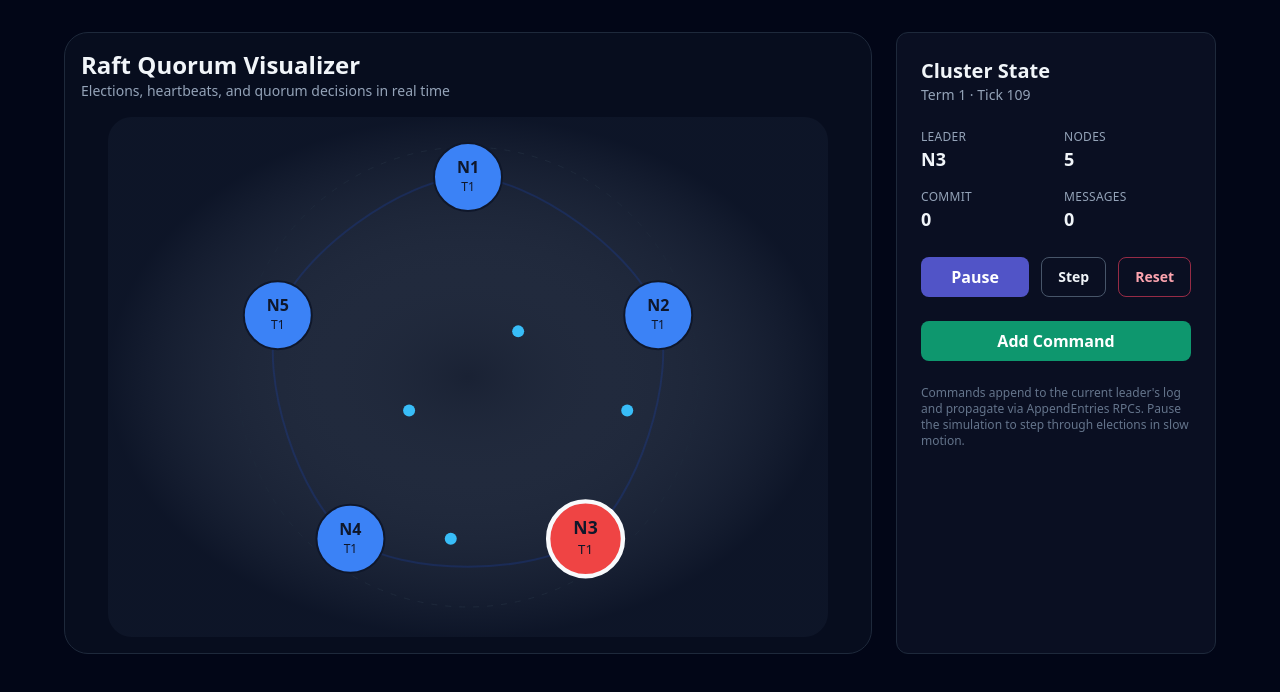
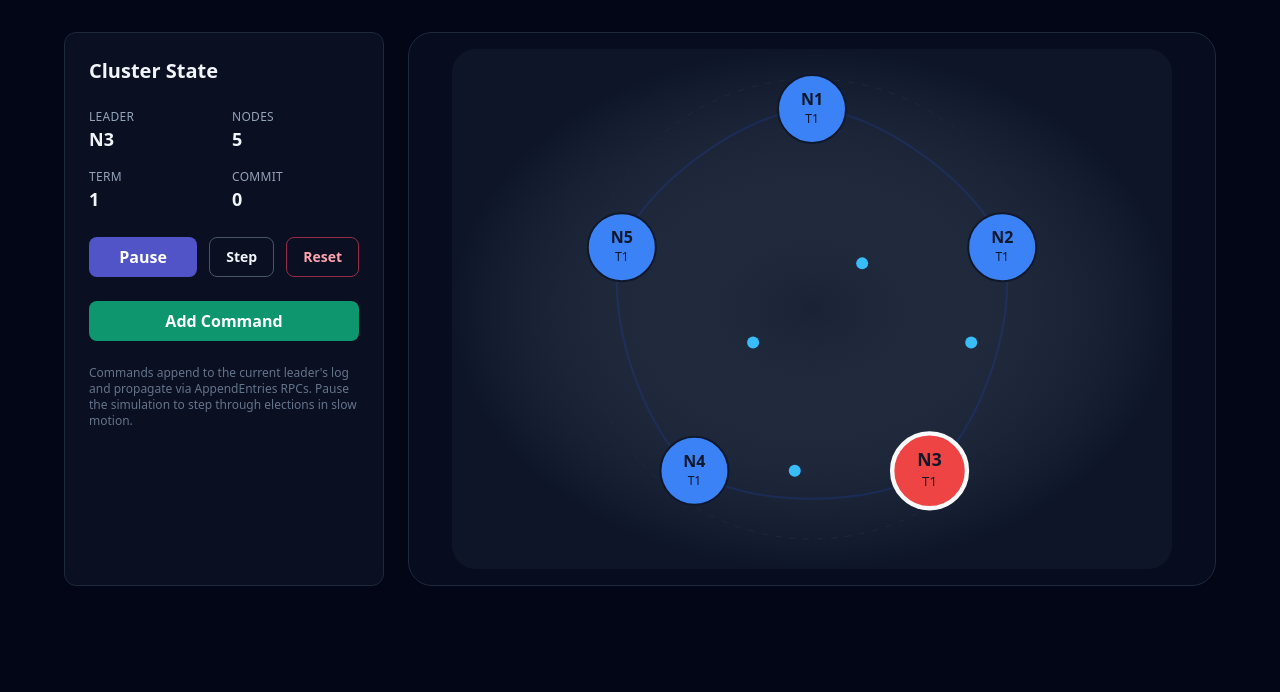
Before and after one commit to y1hao/quorum, a React (Create React App) app: page / in a window 1280 px wide. Shown: the top 692 px of the page. Built offline with nearby package versions, Linux system fonts and the light colour scheme.

Commit message:
Remove title/subtitle and swap animation with cluster info area

```diff
--- a/src/App.tsx
+++ b/src/App.tsx
@@ -9,19 +9,6 @@ function App() {
   return (
     <main className="min-h-screen bg-slate-950 px-4 py-8 text-slate-100">
       <div className="mx-auto flex max-w-6xl flex-col gap-6 lg:flex-row">
-        <section className="flex-1 rounded-3xl border border-slate-800 bg-slate-900/40 p-4">
-          <div className="mb-4 flex items-center justify-between">
-            <div>
-              <h1 className="text-2xl font-bold">Raft Quorum Visualizer</h1>
-              <p className="text-sm text-slate-400">
-                Elections, heartbeats, and quorum decisions in real time
-              </p>
-            </div>
-          </div>
-          <div className="h-[520px]">
-            <ClusterCanvas cluster={cluster} rpcMessages={rpcMessages} onNodeClick={toggleNodeLiveliness} />
-          </div>
-        </section>
         <section className="w-full lg:w-80">
           <SidebarState
             cluster={cluster}
@@ -32,6 +19,11 @@ function App() {
             onAddCommand={addCommand}
           />
         </section>
+        <section className="flex-1 rounded-3xl border border-slate-800 bg-slate-900/40 p-4">
+          <div className="h-[520px]">
+            <ClusterCanvas cluster={cluster} rpcMessages={rpcMessages} onNodeClick={toggleNodeLiveliness} />
+          </div>
+        </section>
       </div>
     </main>
   );
--- a/src/components/SidebarState.tsx
+++ b/src/components/SidebarState.tsx
@@ -33,16 +33,13 @@ export const SidebarState = ({
     <aside className="flex h-full flex-col gap-6 rounded-xl border border-slate-800 bg-slate-900/60 p-6">
       <div>
         <h2 className="text-xl font-semibold">Cluster State</h2>
-        <p className="text-sm text-slate-400">
-          Term {cluster.term} · Tick {cluster.tick}
-        </p>
       </div>
 
       <div className="grid grid-cols-2 gap-4">
         <Stat label="Leader" value={cluster.leaderId ?? "—"} />
         <Stat label="Nodes" value={cluster.nodes.length} />
+        <Stat label="Term" value={cluster.term} />
         <Stat label="Commit" value={commitIndex} />
-        <Stat label="Messages" value={cluster.messages.length} />
       </div>
 
       <div className="flex flex-wrap gap-3">
```
